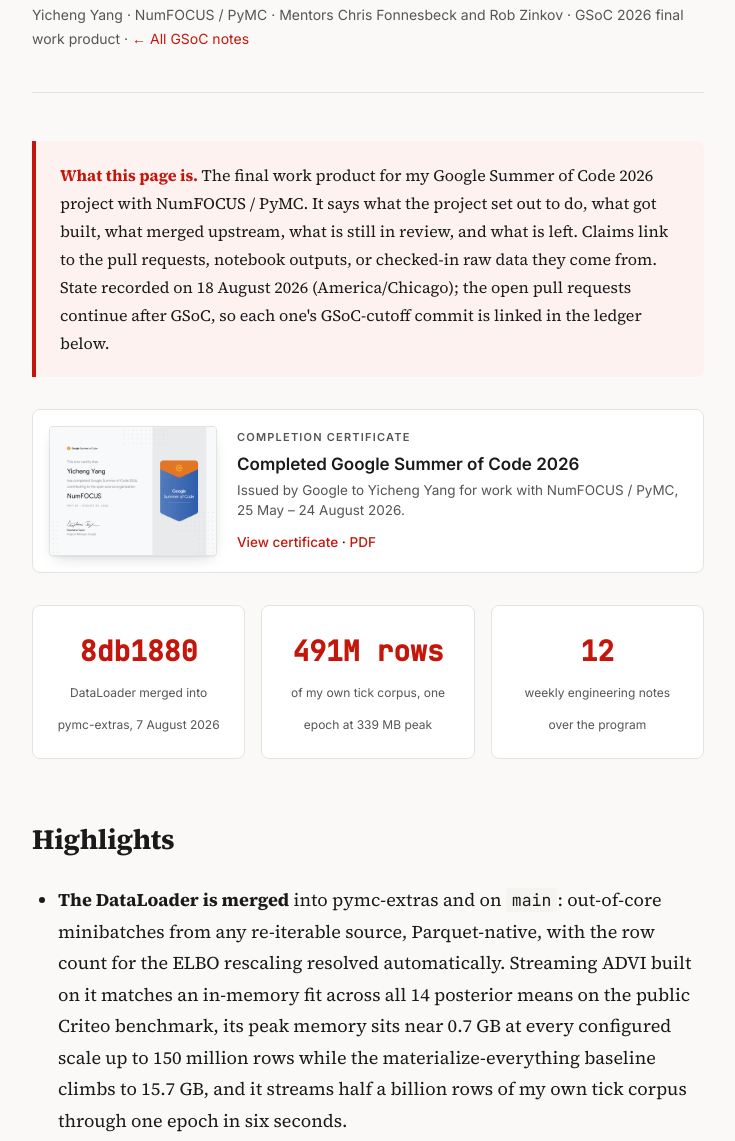
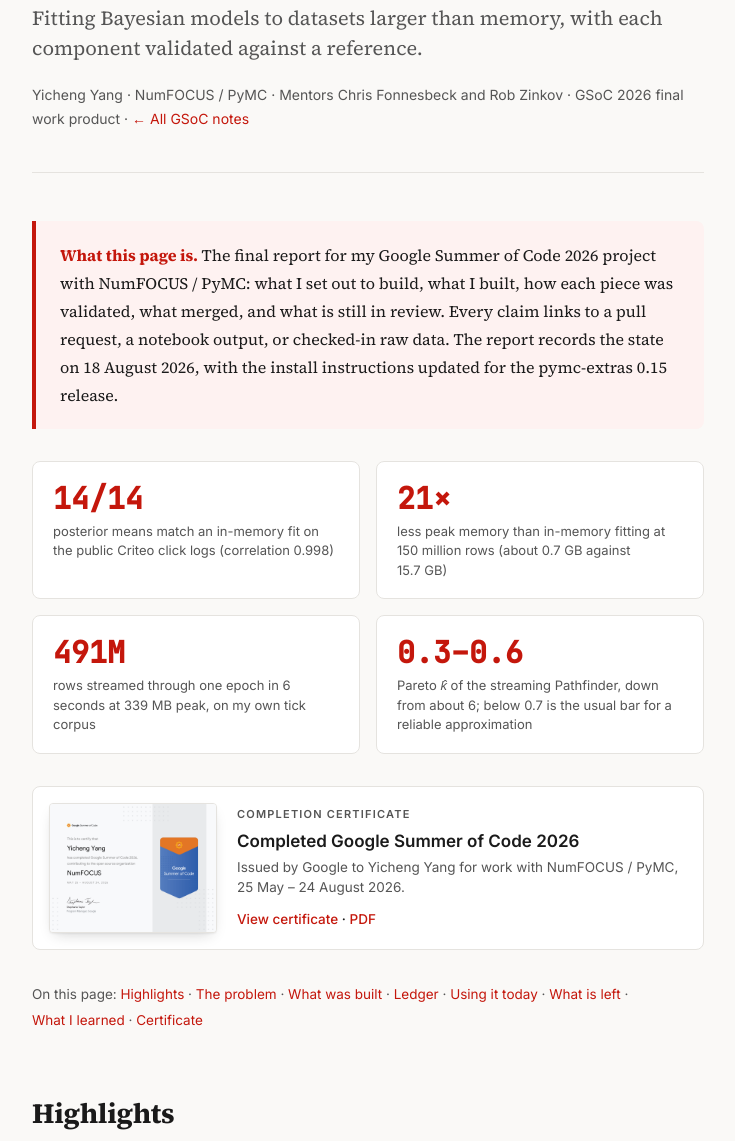
Before and after one commit to YichengYang-Ethan/YichengYang-Ethan.github.io, a plain HTML site: page gsoc-final-report.html in a window 1280 px wide. Shown: the part 274-1415 px from the top of the page, without its empty margins (272-1007 px from the left). Drawn offline with Linux system fonts and the light colour scheme.

Commit message:
Final report: lead with results and install from the 0.15 release
Co-Authored-By: Claude Opus 5.5 <noreply@anthropic.com>

```diff
--- a/gsoc-final-report.html
+++ b/gsoc-final-report.html
@@ -6,7 +6,7 @@
 <script async src="https://www.googletagmanager.com/gtag/js?id=G-2F41NJTYWW"></script>
 <script>window.dataLayer=window.dataLayer||[];function gtag(){dataLayer.push(arguments);}gtag('js',new Date());gtag('config','G-2F41NJTYWW');</script>
 <title>GSoC 2026 Final Report &mdash; Streaming Variational Inference for PyMC &mdash; Yicheng Yang</title>
-<meta name="description" content="Final work product for Google Summer of Code 2026 with NumFOCUS / PyMC: an out-of-core DataLoader (merged), a Trainer, a streaming Pathfinder, a loss-based stopping rule, and a tick-data tutorial. What was built, what merged, what is left, with links to every pull request.">
+<meta name="description" content="Final work product for Google Summer of Code 2026 with NumFOCUS / PyMC: an out-of-core DataLoader (merged, shipped in pymc-extras 0.15.0), a Trainer, a streaming Pathfinder, a loss-based stopping rule, and a tick-data tutorial. What was built, what merged, what is left, with links to every pull request.">
 <link href="https://fonts.googleapis.com/css2?family=Source+Serif+4:ital,wght@0,400;0,600;0,700;1,400&family=JetBrains+Mono:wght@400;500&family=Inter:wght@400;500;600&display=swap" rel="stylesheet">
 <link rel="stylesheet" href="/style.css">
 <style>
@@ -34,6 +34,16 @@
   .lesson { margin-bottom: 18px; }
   .lesson strong { font-weight: 600; }
   .figure img { height: auto; background: #fff; }
+  .results-row { display: grid; grid-template-columns: repeat(2, 1fr); gap: 16px; margin: 32px 0; }
+  .results-row .stat-card { text-align: left; padding: 18px 20px; }
+  .results-row .stat-card .number { font-size: 30px; line-height: 1.2; }
+  .results-row .stat-card .desc { display: block; font-size: 13px; margin-top: 6px; line-height: 1.5; }
+  code, pre { font-variant-ligatures: none; }
+  .toc { font-family: Inter, sans-serif; font-size: 13.5px; color: var(--text-secondary); line-height: 1.9; margin: 0 0 8px; }
+  .toc a { white-space: nowrap; }
+  @media (max-width: 640px) { .results-row { grid-template-columns: 1fr; } }
+  article p code { overflow-wrap: anywhere; }
+  @media (max-width: 640px) { nav { flex-wrap: wrap; row-gap: 8px; } nav .nav-links { flex-wrap: wrap; gap: 6px 16px; } }
   .cert-strip { display: grid; grid-template-columns: 168px 1fr; gap: 20px; align-items: center; background: var(--card-bg); border: 1px solid var(--border); border-radius: 8px; padding: 16px 20px 16px 16px; margin: 32px 0; }
   .cert-strip .thumb, .cert-doc .sheet { display: block; line-height: 0; border-radius: 6px; }
   .cert-strip .thumb img { width: 100%; height: auto; border: 1px solid var(--border); border-radius: 4px; background: #fff; box-shadow: 0 1px 2px rgba(26,26,26,.06), 0 6px 14px -6px rgba(26,26,26,.22); }
@@ -70,13 +80,21 @@
 <header>
   <div class="label">GSoC 2026 &middot; Final report</div>
   <h1>Streaming Variational Inference for PyMC</h1>
+  <p class="subtitle">Fitting Bayesian models to datasets larger than memory, with each component validated against a reference.</p>
   <p class="meta">Yicheng Yang &middot; NumFOCUS / PyMC &middot; Mentors Chris Fonnesbeck and Rob Zinkov &middot; GSoC 2026 final work product &middot; <a href="/gsoc">&larr; All GSoC notes</a></p>
 </header>
 
 <article>
 
 <div class="callout">
-  <p><strong>What this page is.</strong> The final work product for my Google Summer of Code 2026 project with NumFOCUS / PyMC. It says what the project set out to do, what got built, what merged upstream, what is still in review, and what is left. Claims link to the pull requests, notebook outputs, or checked-in raw data they come from. State recorded on 18 August 2026 (America/Chicago); the open pull requests continue after GSoC, so each one's GSoC-cutoff commit is linked in the ledger below.</p>
+  <p><strong>What this page is.</strong> The final report for my Google Summer of Code 2026 project with NumFOCUS / PyMC: what I set out to build, what I built, how each piece was validated, what merged, and what is still in review. Every claim links to a pull request, a notebook output, or checked-in raw data. The report records the state on 18 August 2026, with the install instructions updated for the pymc-extras 0.15 release.</p>
+</div>
+
+<div class="stats-row results-row">
+  <div class="stat-card"><span class="number">14/14</span><span class="desc">posterior means match an in-memory fit on the public Criteo click logs (correlation 0.998)</span></div>
+  <div class="stat-card"><span class="number">21&times;</span><span class="desc">less peak memory than in-memory fitting at 150 million rows (about 0.7&nbsp;GB against 15.7&nbsp;GB)</span></div>
+  <div class="stat-card"><span class="number">491M</span><span class="desc">rows streamed through one epoch in 6 seconds at 339&nbsp;MB peak, on my own tick corpus</span></div>
+  <div class="stat-card"><span class="number">0.3&ndash;0.6</span><span class="desc">Pareto <em>k&#770;</em> of the streaming Pathfinder, down from about 6; below 0.7 is the usual bar for a reliable approximation</span></div>
 </div>
 
 <div class="cert-strip">
@@ -89,11 +107,8 @@
   </div>
 </div>
 
-<div class="stats-row">
-  <div class="stat-card"><span class="number">8db1880</span><span class="desc">DataLoader merged into pymc-extras, 7 August 2026</span></div>
-  <div class="stat-card"><span class="number">491M rows</span><span class="desc">of my own tick corpus, one epoch at 339 MB peak</span></div>
-  <div class="stat-card"><span class="number">12</span><span class="desc">weekly engineering notes over the program</span></div>
-</div>
+
+<p class="toc">On this page: <a href="#highlights">Highlights</a> &middot; <a href="#goal">The problem</a> &middot; <a href="#built">What was built</a> &middot; <a href="#ledger">Ledger</a> &middot; <a href="#using">Using it today</a> &middot; <a href="#left">What is left</a> &middot; <a href="#learned">What I learned</a> &middot; <a href="#certificate">Certificate</a></p>
 
 <h2 id="highlights">Highlights</h2>
 
@@ -230,12 +245,10 @@
 <h2 id="using">Using it today</h2>
 
 <p>
-  The loader is on pymc-extras <code>main</code> and installable from the merge commit. The shape of a streaming ADVI fit, which the tutorial spells out in full:
+  The loader ships in pymc-extras from 0.15.0 on. The shape of a streaming ADVI fit, which the tutorial spells out in full:
 </p>
 
-<pre><code>python -m pip install \
-  "pymc-extras @ git+https://github.com/pymc-devs/pymc-extras@8db1880d410e509be02abf9b085f08c3d4514fd1" \
-  pyarrow    # Python >= 3.12; pyarrow is what parquet_source reads with</code></pre>
+<pre><code>python -m pip install "pymc-extras&gt;=0.15" pyarrow   # pyarrow reads the Parquet files</code></pre>
 
 <pre><code>import pymc as pm
 from pymc_extras.variational.dataloader import DataLoader, parquet_source
@@ -250,7 +263,7 @@ with pm.Model() as model:
               total_size=loader.total_size)      # N, never len(loader)
 
 
-class StreamAdvance:                  # the Trainer in #710 owns this step
+class StreamAdvance:                  # feeds the next batch each step
     def __init__(self, model, loader):
         self._shared = model["batch"]
         self._stream = self._endless(loader)
@@ -280,7 +293,7 @@ with model:
 
 <ul>
   <li><strong>Reviews and merges</strong> for #710, #722, #733 and pymc-examples #892. All four are open and non-draft; #710 and #722 carry reading guides on their threads. I am continuing all four after the program.</li>
-  <li><strong>A pymc-extras release</strong> that includes the DataLoader, so the tutorial can install from PyPI. The notebook's install line and pinned outputs get refreshed at that point.</li>
+  <li><strong>A pymc-extras release</strong> that includes the DataLoader, so the tutorial can install from PyPI. The notebook's install line and pinned outputs get refreshed at that point. <span class="pill merged">done</span> 0.15.0 shipped on 13 September; the tutorial was refreshed in October.</li>
   <li><strong>Trainer convergence.</strong> The ADVI API is evolving in #713 and #635 alongside #710; whichever trainer lands, the tutorial's hand-rolled <code>StreamAdvance</code> adapter gets replaced by it.</li>
   <li><strong>An unshuffled-path regression test</strong> in pymc-extras, pinning the block pass-through contract described above for sources whose blocks are not already batch-sized.</li>
   <li><strong>Wiring the callback and the Pathfinder into the tutorial</strong> once they merge. Today the notebook points at them and explains, with a pre-fit check, why the Pathfinder is not run on that 154-parameter hierarchical target.</li>
```
